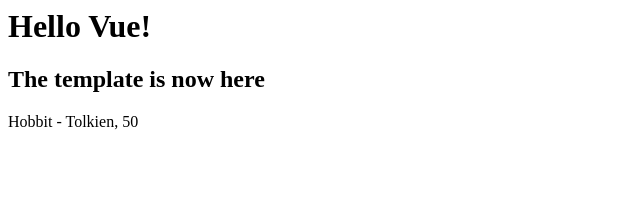
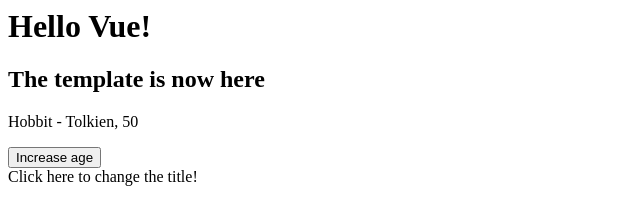
Before and after one commit to misiekroz/Vue3-Intro-Project, a plain HTML site: page index.html in a window 1280 px wide. Shown: the whole page, without its empty margins (0-640 px from the left). Drawn offline with nearby package versions, Linux system fonts and the light colour scheme.

Commit message:
feat: first steps into vue events

```diff
--- a/app.js
+++ b/app.js
@@ -7,6 +7,12 @@ const app = Vue.createApp({
             author: 'Tolkien',
             age: 50
         }
+    },
+    methods:{
+        changeTitle(title){
+            console.log('changing title')
+            this.title = title
+        }
     }
 })
 
--- a/index.html
+++ b/index.html
@@ -10,6 +10,11 @@
     <div id="app">
         <h2>The template is now here</h2>
         <p>{{title}} - {{author}}, {{age}}</p>
+        <!-- v-on: can be replaced with @ -->
+        <button v-on:click="age++">Increase age</button>
+        <div @click="changeTitle('Lord of the rings')">
+            Click here to change the title!
+        </div>
     </div>
     <script src="app.js" ></script>
 </body>
```
